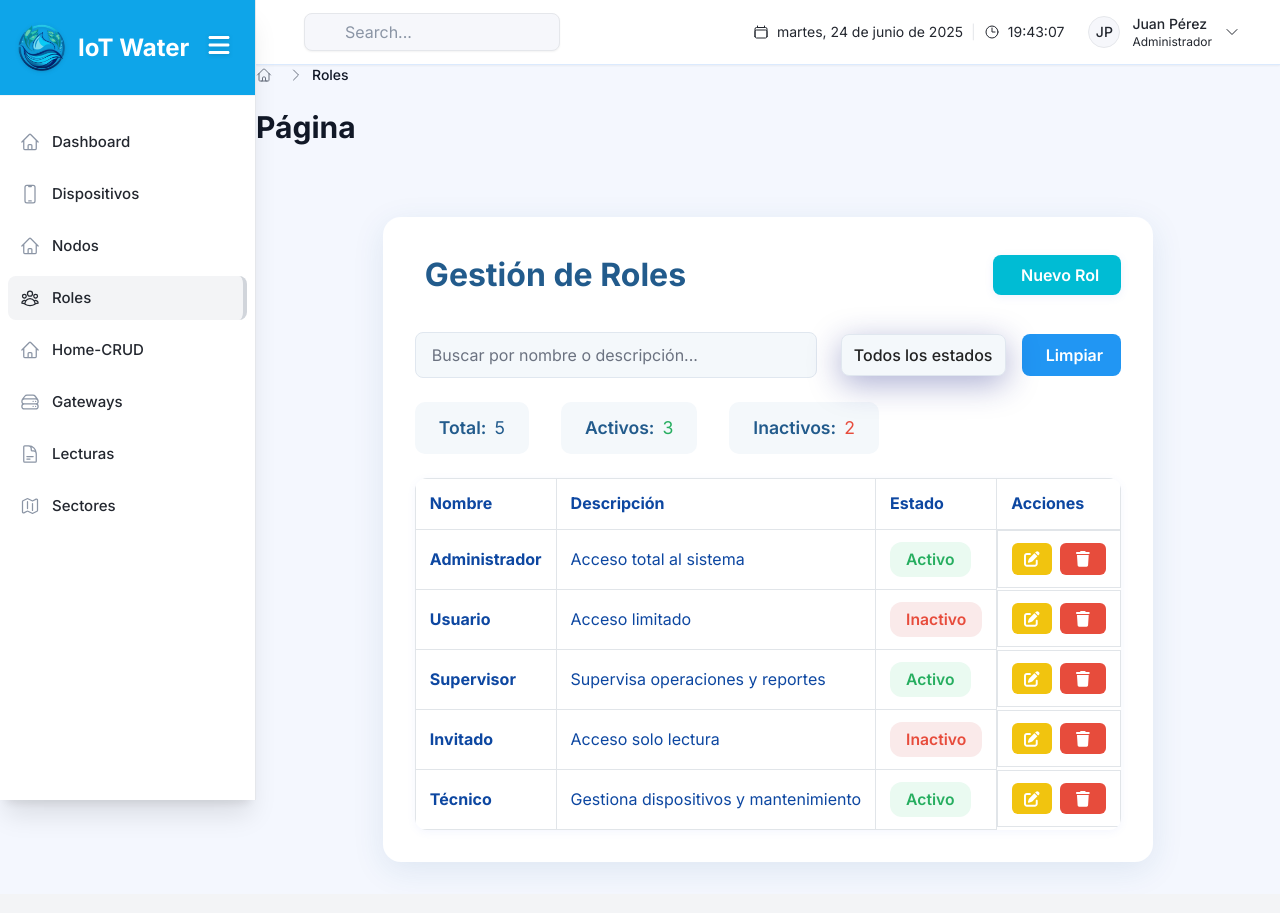
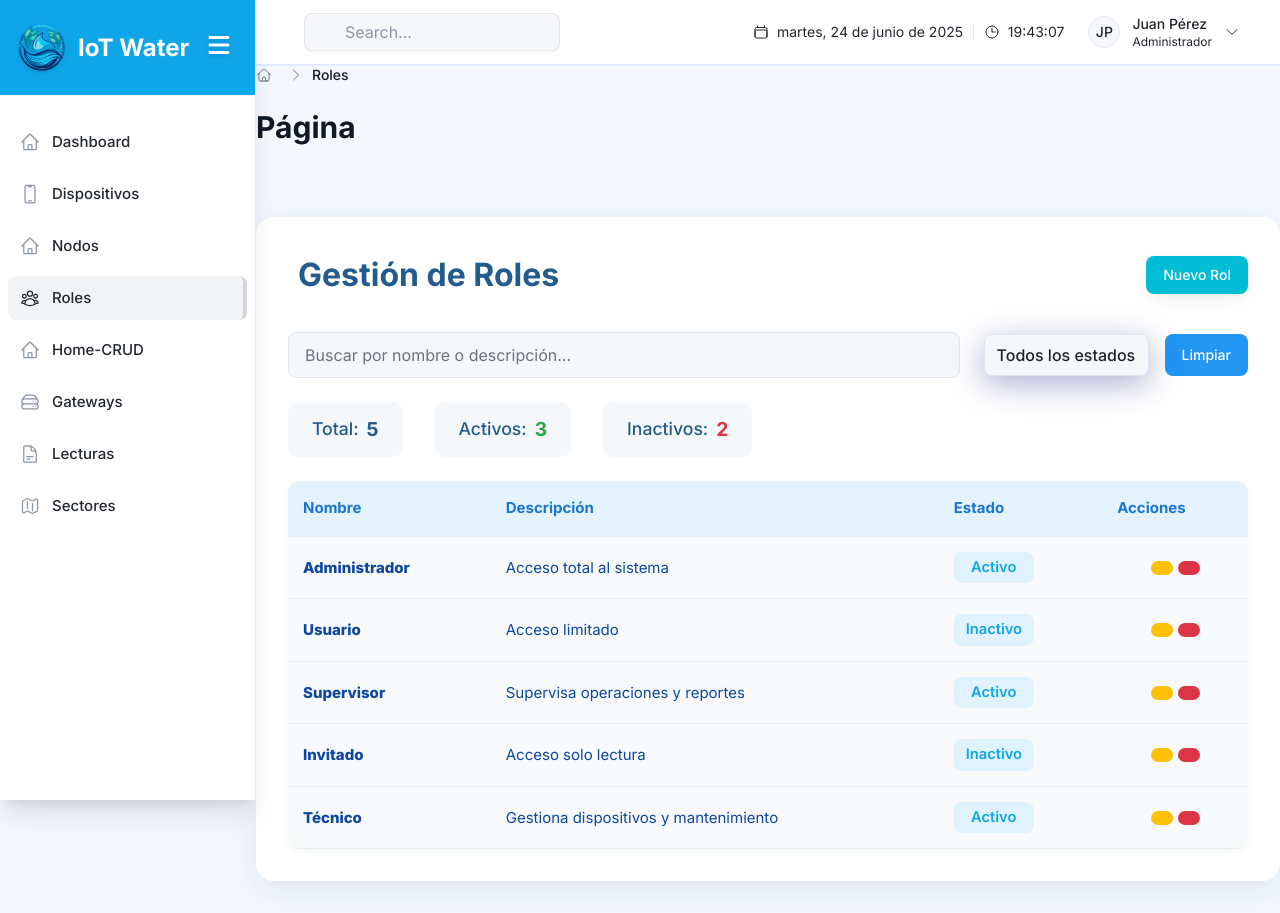
Before and after one commit to Alexisxx9999/frontend_iot_water, a Vue app: page /app/roles in a window 1280 px wide. Built offline with nearby package versions, Linux system fonts and the light colour scheme.

Commit message:
Correciones

```diff
--- a/src/views/Nodes/NodeListPage.vue
+++ b/src/views/Nodes/NodeListPage.vue
@@ -188,7 +188,9 @@ onMounted(() => {
   box-shadow: 0 8px 32px rgba(34, 91, 140, 0.10);
   padding: 2rem;
   margin: 2rem auto;
-  max-width: 1200px;
+  max-width: 1400px;
+  min-width: 320px;
+  width: 100%;
 }
 .header {
   display: flex;
--- a/src/views/Roles/RoleListPage.vue
+++ b/src/views/Roles/RoleListPage.vue
@@ -1,11 +1,16 @@
 <template>
-  <div class="role-list">
+  <div class="medidor-list">
     <div class="header">
       <h1><i class="fas fa-user-shield"></i> Gestión de Roles</h1>
       <router-link to="/app/roles/create" class="btn btn-primary">
         <i class="fas fa-plus"></i> Nuevo Rol
       </router-link>
     </div>
+    <LoadingSpinner v-if="loading" message="Cargando roles..." />
+    <div v-else-if="error" class="error-message">
+      <p>{{ error }}</p>
+    </div>
+    <div v-else class="content">
       <div class="filters-section">
         <div class="search-box">
           <input v-model="search" type="text" placeholder="Buscar por nombre o descripción..." class="search-input">
@@ -26,7 +31,7 @@
         <div class="stat-item"><span class="stat-label inactive">Inactivos:</span><span class="stat-value inactive">{{ rolesInactivos }}</span></div>
       </div>
       <div class="table-container">
-      <table class="roles-table">
+        <table class="medidores-table">
           <thead>
             <tr>
               <th>Nombre</th>
@@ -36,98 +41,64 @@
             </tr>
           </thead>
           <tbody>
-          <tr v-for="rol in rolesFiltrados" :key="rol.id">
-            <td><strong>{{ rol.nombreRol }}</strong></td>
+            <tr v-for="rol in rolesFiltrados" :key="rol.id" class="medidor-row">
+              <td class="codigo-cell"><strong>{{ rol.nombreRol }}</strong></td>
               <td>{{ rol.descripcionRol }}</td>
               <td>
-              <span :class="['status-badge', rol.estadoRol === 'Activo' ? 'active' : 'inactive']">{{ rol.estadoRol }}</span>
+                <span :class="['status-badge', rol.estadoRol === 'Activo' ? 'estado-activo' : 'estado-inactivo']">{{ rol.estadoRol }}</span>
               </td>
               <td class="actions-cell">
-              <router-link :to="`/app/roles/edit/${rol.id}`" class="btn btn-warning btn-sm"><font-awesome-icon icon="edit" /></router-link>
-              <button @click="confirmarEliminar(rol)" class="btn btn-danger btn-sm"><font-awesome-icon icon="trash" /></button>
+                <div class="action-buttons">
+                  <router-link :to="`/app/roles/edit/${rol.id}`" class="btn btn-warning btn-sm"><i class="fas fa-edit"></i></router-link>
+                  <button @click="confirmarEliminar(rol)" class="btn btn-danger btn-sm"><i class="fas fa-trash"></i></button>
+                </div>
               </td>
             </tr>
           </tbody>
         </table>
-      <div v-if="rolesFiltrados.length === 0" class="no-results">
-        <i class="fas fa-search"></i>
-        <p>No se encontraron roles con los filtros aplicados</p>
-        <button @click="limpiarFiltros" class="btn btn-primary">Limpiar filtros</button>
+        <div v-if="rolesFiltrados.length === 0" class="no-results"><i class="fas fa-search"></i><p>No se encontraron roles con los filtros aplicados</p><button @click="limpiarFiltros" class="btn btn-primary">Limpiar filtros</button></div>
       </div>
     </div>
-    <!-- Modal de confirmación -->
-    <div v-if="mostrarModal" class="modal-overlay">
-      <div class="modal-content">
-        <h3>¿Seguro que deseas eliminar el rol "{{ rolAEliminar?.nombreRol }}"?</h3>
-        <div class="modal-actions">
-          <button @click="mostrarModal = false" class="btn btn-secondary">Cancelar</button>
-          <button @click="eliminarRolConfirmado" class="btn btn-danger">Eliminar</button>
-        </div>
+    <div v-if="mostrarModal" class="modal-overlay" @click="cancelarEliminar">
+      <div class="modal-content" @click.stop>
+        <div class="modal-header"><h3><i class="fas fa-exclamation-triangle"></i> Confirmar Eliminación</h3></div>
+        <div class="modal-body"><p>¿Estás seguro de que quieres eliminar el rol <strong>{{ rolAEliminar?.nombreRol }}</strong>?</p><p class="warning-text">Esta acción no se puede deshacer.</p></div>
+        <div class="modal-footer"><button @click="cancelarEliminar" class="btn btn-secondary">Cancelar</button><button @click="eliminarRolConfirmado" class="btn btn-danger"><i class="fas fa-trash"></i> Eliminar</button></div>
       </div>
     </div>
   </div>
 </template>
-
 <script setup>
 import { ref, computed, onMounted } from 'vue'
 import { rolesService } from '../../services/roles.service.js'
-import { showNotification } from '../../utils/errorHandler'
-
+import LoadingSpinner from '@/components/common/LoadingSpinner.vue'
 const roles = ref([])
+const loading = ref(true)
+const error = ref(null)
+const mostrarModal = ref(false)
+const rolAEliminar = ref(null)
 const search = ref('')
 const estadoFiltro = ref('')
-const eliminarId = ref(null)
-const mostrarModal = ref(false)
-const rolAEliminar = ref(null)
-
-onMounted(async () => {
-  roles.value = await rolesService.getRoles()
-})
-
-const rolesFiltrados = computed(() => {
-  let result = [...roles.value]
-  if (search.value) {
-    const s = search.value.toLowerCase()
-    result = result.filter(r =>
-      r.nombreRol.toLowerCase().includes(s) ||
-      r.descripcionRol.toLowerCase().includes(s)
-    )
-  }
-  if (estadoFiltro.value) {
-    result = result.filter(r => r.estadoRol === estadoFiltro.value)
-  }
-  return result
-})
-
+onMounted(async () => { await loadRoles() })
+const loadRoles = async () => { try { loading.value = true; roles.value = await rolesService.getRoles() } catch (err) { error.value = 'Error al cargar los roles: ' + err.message } finally { loading.value = false } }
+const rolesFiltrados = computed(() => { let result = [...roles.value]; if (search.value) { const s = search.value.toLowerCase(); result = result.filter(r => r.nombreRol.toLowerCase().includes(s) || r.descripcionRol.toLowerCase().includes(s)) } if (estadoFiltro.value) { result = result.filter(r => r.estadoRol === estadoFiltro.value) } return result })
 const rolesActivos = computed(() => rolesFiltrados.value.filter(r => r.estadoRol === 'Activo').length)
 const rolesInactivos = computed(() => rolesFiltrados.value.filter(r => r.estadoRol === 'Inactivo').length)
-
-function limpiarFiltros() {
-  search.value = ''
-  estadoFiltro.value = ''
-}
-
-function confirmarEliminar(rol) {
-  rolAEliminar.value = rol
-  mostrarModal.value = true
-}
-
-async function eliminarRolConfirmado() {
-  await rolesService.deleteRole(rolAEliminar.value.id)
-  roles.value = await rolesService.getRoles()
-  mostrarModal.value = false
-  rolAEliminar.value = null
-}
+function limpiarFiltros() { search.value = ''; estadoFiltro.value = '' }
+function confirmarEliminar(rol) { rolAEliminar.value = rol; mostrarModal.value = true }
+function cancelarEliminar() { mostrarModal.value = false; rolAEliminar.value = null }
+async function eliminarRolConfirmado() { if (!rolAEliminar.value) return; try { await rolesService.deleteRole(rolAEliminar.value.id); roles.value = roles.value.filter(r => r.id !== rolAEliminar.value.id); mostrarModal.value = false; rolAEliminar.value = null } catch (err) { error.value = 'Error al eliminar el rol: ' + err.message } }
 </script>
-
 <style scoped>
-.role-list {
+.medidor-list {
   background: #fff;
   border-radius: 18px;
   box-shadow: 0 8px 32px rgba(34, 91, 140, 0.10);
   padding: 2rem;
   margin: 2rem auto;
-  max-width: 1200px;
+  max-width: 1400px;
+  min-width: 320px;
+  width: 100%;
 }
 .header {
   display: flex;
@@ -142,49 +113,6 @@ async function eliminarRolConfirmado() {
   display: flex;
   align-items: center;
   gap: 10px;
-}
-.btn {
-  display: inline-flex;
-  align-items: center;
-  gap: 6px;
-  font-weight: 600;
-  border: none;
-  border-radius: 8px;
-  cursor: pointer;
-  transition: background 0.2s, box-shadow 0.2s;
-  font-size: 1rem;
-  text-decoration: none;
-}
-.btn-primary {
-  background: linear-gradient(135deg, #667eea 0%, #764ba2 100%);
-  color: #fff;
-  padding: 10px 22px;
-  box-shadow: 0 2px 8px rgba(102, 126, 234, 0.10);
-}
-.btn-primary:hover {
-  background: #764ba2;
-  box-shadow: 0 4px 16px rgba(102, 126, 234, 0.18);
-}
-.btn-secondary {
-  background: #ecf0f1;
-  color: #7f8c8d;
-  padding: 10px 18px;
-}
-.btn-secondary:hover {
-  background: #bdc3c7;
-}
-.btn-warning {
-  background: #f1c40f;
-  color: #fff;
-  padding: 8px 16px;
-}
-.btn-warning:hover {
-  background: #f39c12;
-}
-.btn-sm {
-  font-size: 0.98em;
-  padding: 7px 12px;
-  border-radius: 6px;
 }
 .filters-section {
   display: flex;
@@ -241,88 +169,151 @@ async function eliminarRolConfirmado() {
   gap: 8px;
 }
 .stat-label {
+  font-weight: 500;
+}
+.stat-value {
+  font-weight: bold;
+  font-size: 1.2rem;
+}
+.stat-value.active {
+  color: #28a745;
+}
+.stat-value.inactive {
+  color: #dc3545;
+}
+.table-container {
+  background: #f8f9fa;
+  border-radius: 12px;
+  overflow-x: auto;
+  box-shadow: 0 2px 8px rgba(34, 91, 140, 0.05);
+}
+.medidores-table {
+  width: 100%;
+  border-collapse: collapse;
+  font-size: 15px;
+}
+.medidores-table th {
+  background: #e3f2fd;
+  color: #1976d2;
+  font-weight: 700;
+  padding: 15px;
+  text-align: left;
+  border-bottom: 2px solid #e9ecef;
+}
+.medidores-table td {
+  padding: 15px;
+  border-bottom: 1px solid #e9ecef;
+  vertical-align: middle;
+}
+.medidor-row:hover {
+  background-color: #f8f9fa;
+}
+.codigo-cell {
   font-weight: 600;
 }
-.stat-value.active {
-  color: #27ae60;
+.actions-cell {
+  text-align: center;
 }
-.stat-value.inactive {
-  color: #e74c3c;
+.action-buttons {
+  display: flex;
+  gap: 5px;
+  justify-content: center;
 }
-.table-container {
-  margin-top: 1.5rem;
+.btn-sm {
+  padding: 6px 10px;
+  font-size: 12px;
 }
-.roles-table {
-  width: 100%;
-  border-collapse: collapse;
-  background: #fff;
-  border-radius: 12px;
-  overflow: hidden;
-  box-shadow: 0 2px 8px rgba(102, 126, 234, 0.07);
+.btn-warning {
+  background-color: #ffc107;
+  color: #212529;
 }
-.roles-table th, .roles-table td {
-  border: 1px solid #e1e5e9;
-  padding: 12px 14px;
-  text-align: left;
+.btn-warning:hover {
+  background-color: #e0a800;
 }
-.status-badge {
-  display: inline-block;
-  padding: 5px 16px;
-  border-radius: 12px;
-  font-weight: 600;
-  font-size: 0.98em;
-  background: #f4f8fb;
+.btn-danger {
+  background-color: #dc3545;
+  color: white;
 }
-.status-badge.active {
-  color: #27ae60;
-  background: #eafaf1;
-}
-.status-badge.inactive {
-  color: #e74c3c;
-  background: #faeaea;
-}
-.actions-cell {
-  display: flex;
-  gap: 8px;
+.btn-danger:hover {
+  background-color: #c82333;
 }
 .no-results {
   text-align: center;
-  margin: 2rem 0;
-  color: #888;
+  padding: 60px 20px;
+  color: #666;
 }
 .no-results i {
-  font-size: 2rem;
-  margin-bottom: 8px;
-}
-.btn-danger {
-  background: #e74c3c;
-  color: #fff;
-  padding: 8px 16px;
-}
-.btn-danger:hover {
-  background: #c0392b;
+  font-size: 48px;
+  margin-bottom: 20px;
+  color: #ddd;
 }
 .modal-overlay {
   position: fixed;
-  top: 0; left: 0; right: 0; bottom: 0;
-  background: rgba(0,0,0,0.3);
+  top: 0;
+  left: 0;
+  right: 0;
+  bottom: 0;
+  background: rgba(0,0,0,0.5);
   display: flex;
   align-items: center;
   justify-content: center;
   z-index: 1000;
 }
 .modal-content {
-  background: #fff;
-  padding: 2rem;
-  border-radius: 12px;
-  box-shadow: 0 4px 32px rgba(0,0,0,0.18);
-  min-width: 320px;
-  text-align: center;
+  background: white;
+  border-radius: 10px;
+  max-width: 500px;
+  width: 90%;
+  box-shadow: 0 10px 30px rgba(0,0,0,0.3);
 }
-.modal-actions {
-  margin-top: 1.5rem;
+.modal-header {
+  padding: 20px;
+  border-bottom: 1px solid #e9ecef;
+}
+.modal-header h3 {
+  margin: 0;
+  color: #dc3545;
   display: flex;
-  gap: 1rem;
-  justify-content: center;
+  align-items: center;
+  gap: 10px;
+}
+.modal-body {
+  padding: 20px;
+}
+.warning-text {
+  color: #dc3545;
+  font-weight: 500;
+  margin-top: 10px;
+}
+.modal-footer {
+  padding: 20px;
+  border-top: 1px solid #e9ecef;
+  display: flex;
+  gap: 10px;
+  justify-content: flex-end;
+}
+@media (max-width: 768px) {
+  .header {
+    flex-direction: column;
+    gap: 15px;
+    align-items: stretch;
+  }
+  .filter-controls {
+    flex-direction: column;
+  }
+  .stats-bar {
+    flex-direction: column;
+  }
+  .medidores-table {
+    font-size: 14px;
+  }
+  .medidores-table th,
+  .medidores-table td {
+    padding: 10px 8px;
+  }
+  .action-buttons {
+    flex-direction: column;
+    gap: 3px;
+  }
 }
 </style>
```
Lines whose indentation alone changed are shown as unchanged.
